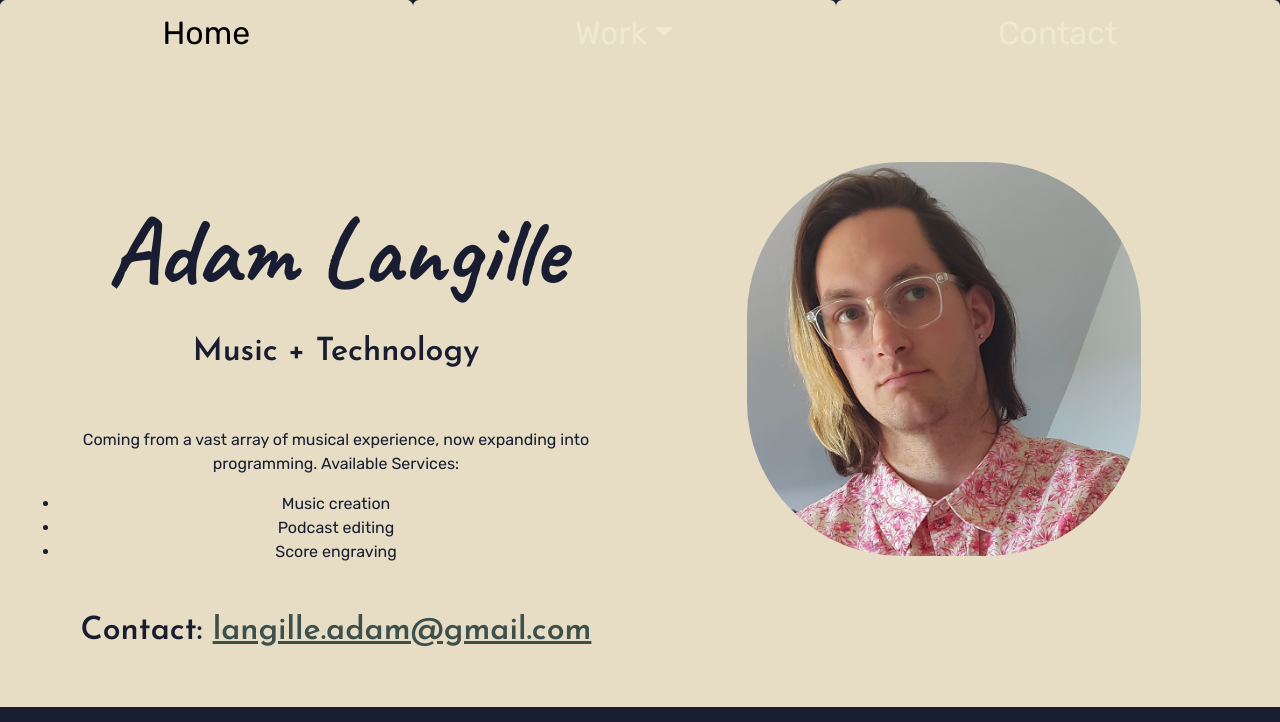
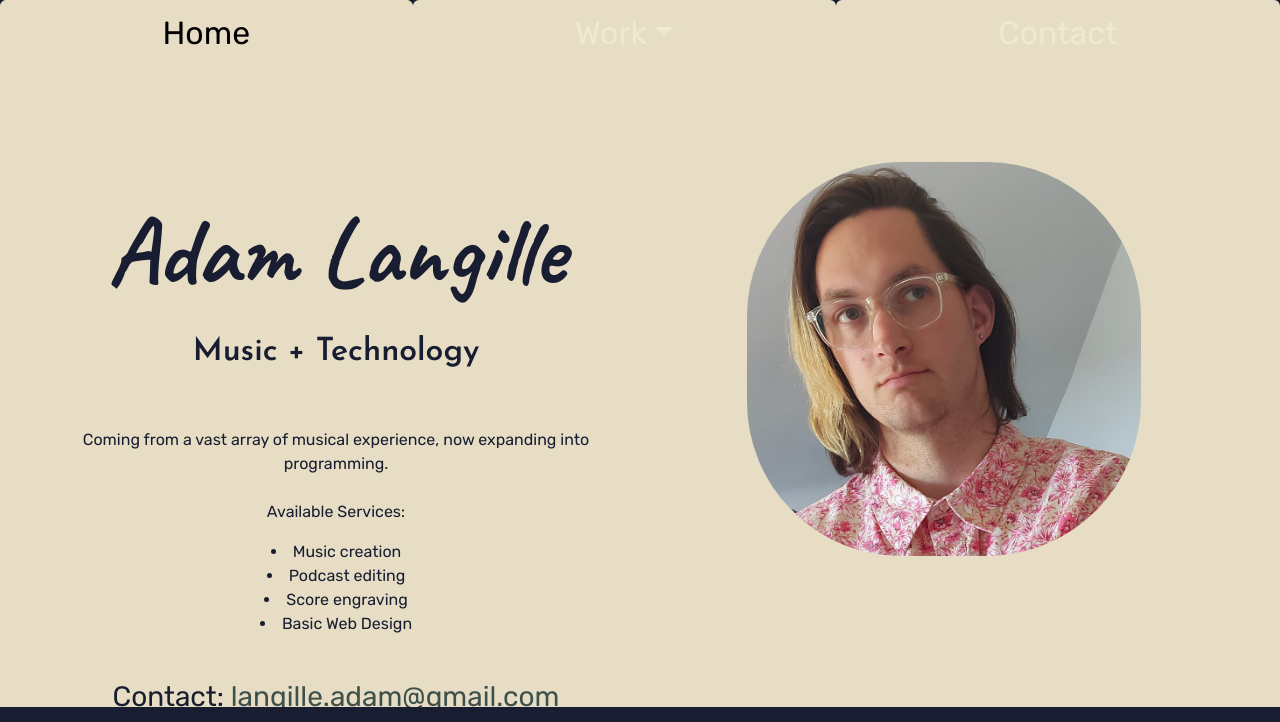
Before and after one commit to lydialangille/website, a plain HTML site: page index.html in a window 1280 px wide. Shown: the top 722 px of the page. Drawn offline with nearby package versions, Linux system fonts and the light colour scheme.

Commit message:
fixed main bio again

```diff
--- a/css/styles.css
+++ b/css/styles.css
@@ -108,6 +108,7 @@ a:hover {
     padding: 2.5em .5em;
     margin: .5em;
     text-align: center;
+    list-style-position: inside;
 }
 
 .education {
--- a/index.html
+++ b/index.html
@@ -41,20 +41,21 @@
         <div class="container-fluid">
             <div class="row justify-content-md-center">
                 <div class="col-lg-6 title-text">
-                    <div class="row">
+                    <div class="row justify-content-md-center">
                         <h1 class="main-title">Adam Langille</h1>
                         <br>
                         <h2>Music + Technology</h2>
                     </div>
-                    <div class="row about">
-                        <p>Coming from a vast array of musical experience, now expanding into programming.
+                    <div class="row about justify-content-md-center">
+                        <p>Coming from a vast array of musical experience, now expanding into programming.</br></br>
                             Available Services:
                             <ul>
                                 <li>Music creation</li>
                                 <li>Podcast editing</li>
                                 <li>Score engraving</li>
+                                <li>Basic Web Design</li>
                             </ul>
-                            <h2 class="contact-link">Contact: <a href="mailto:langille.adam@gmail.com">langille.adam@gmail.com</a></h2>
+                            <h3 class="contact-link">Contact: <a href="mailto:langille.adam@gmail.com">langille.adam@gmail.com</a></h2>
                         </p>
                     </div>
                 </div>
```
